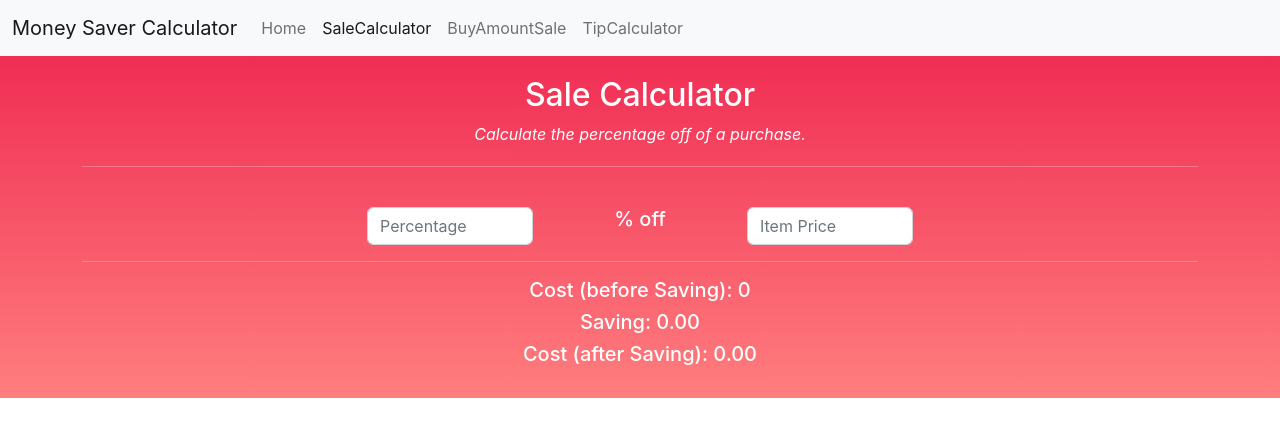
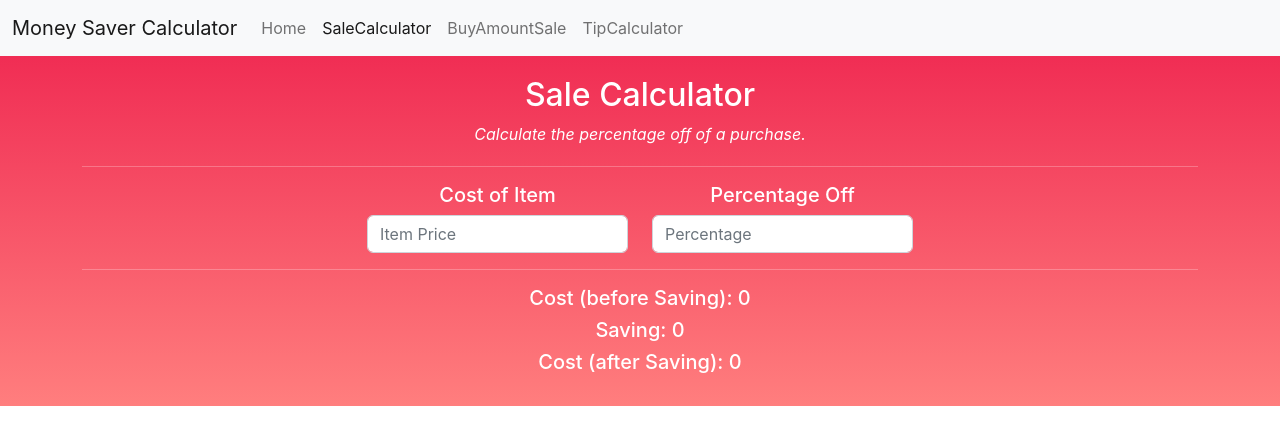
Before and after one commit to 1HectorAC/money-saver-calculator, a React (Create React App) app: page /SaleCalculator in a window 1280 px wide. Shown: the top 444 px of the page. Built offline with nearby package versions, Linux system fonts and the light colour scheme.

Commit message:
Edit display and validation in SaleCalculator page

```diff
--- a/src/pages/SaleCalculator.js
+++ b/src/pages/SaleCalculator.js
@@ -3,6 +3,16 @@ import { useState } from "react";
 const SaleCalculator = () => {
     const [cost, setCost] = useState(0);
     const [percentage, setPercentage] = useState(0);
+    function changeCost(e) {
+        let input = e.target.value;
+        if (input > 0 && input <= 1000000)
+            setCost(input);
+    }
+    function changePercentage(e) {
+        let input = e.target.value;
+        if (input > 0 && input < 100)
+            setPercentage(input);
+    }
     return (
         <>
             <div className="text-center container whiteText">
@@ -11,24 +21,21 @@ const SaleCalculator = () => {
                     <p><i>Calculate the percentage off of a purchase.</i></p>
                 </div>
                 <hr />
-                    <br />
                 <div className="row">
-                        <div className="col-md-2 offset-md-3">
-                            <input type="number" className="form-control" onChange={(e) => setPercentage(e.target.value)} placeholder="Percentage" />
+                    <div className="col-sm-3 offset-sm-3 col-6">
+                        <h5>Cost of Item</h5>
+                        <input type="number" className="form-control" onChange={changeCost} placeholder="Item Price" maxLength={3} />
                     </div>
-                        <div className="col-md-2">
-                            <h5>% off </h5>
-                        </div>
-                        <div className="col-md-2">
-                            <input type="number" className="form-control" onChange={(e) => { setCost(e.target.value) }} placeholder="Item Price" />
+                    <div className="col-sm-3 col-6">
+                        <h5>Percentage Off</h5>
+                        <input type="number" className="form-control" onChange={changePercentage} placeholder="Percentage" />
                     </div>
                 </div>
                 <hr />
                 <h5>Cost (before Saving): {cost}</h5>
-                    <h5>Saving: {(percentage / 100 * cost).toFixed(2)}</h5>
-                    <h5>Cost (after Saving): {(cost - percentage / 100 * cost).toFixed(2)}</h5>
+                <h5>Saving: {percentage === 0 || cost=== 0?0:(percentage / 100 * cost).toFixed(2)}</h5>
+                <h5>Cost (after Saving): {percentage ===0 || cost===0?0:(cost - percentage / 100 * cost).toFixed(2)}</h5>
                 <br />
-
             </div>
         </>
     )
```
Lines whose indentation alone changed are shown as unchanged.
